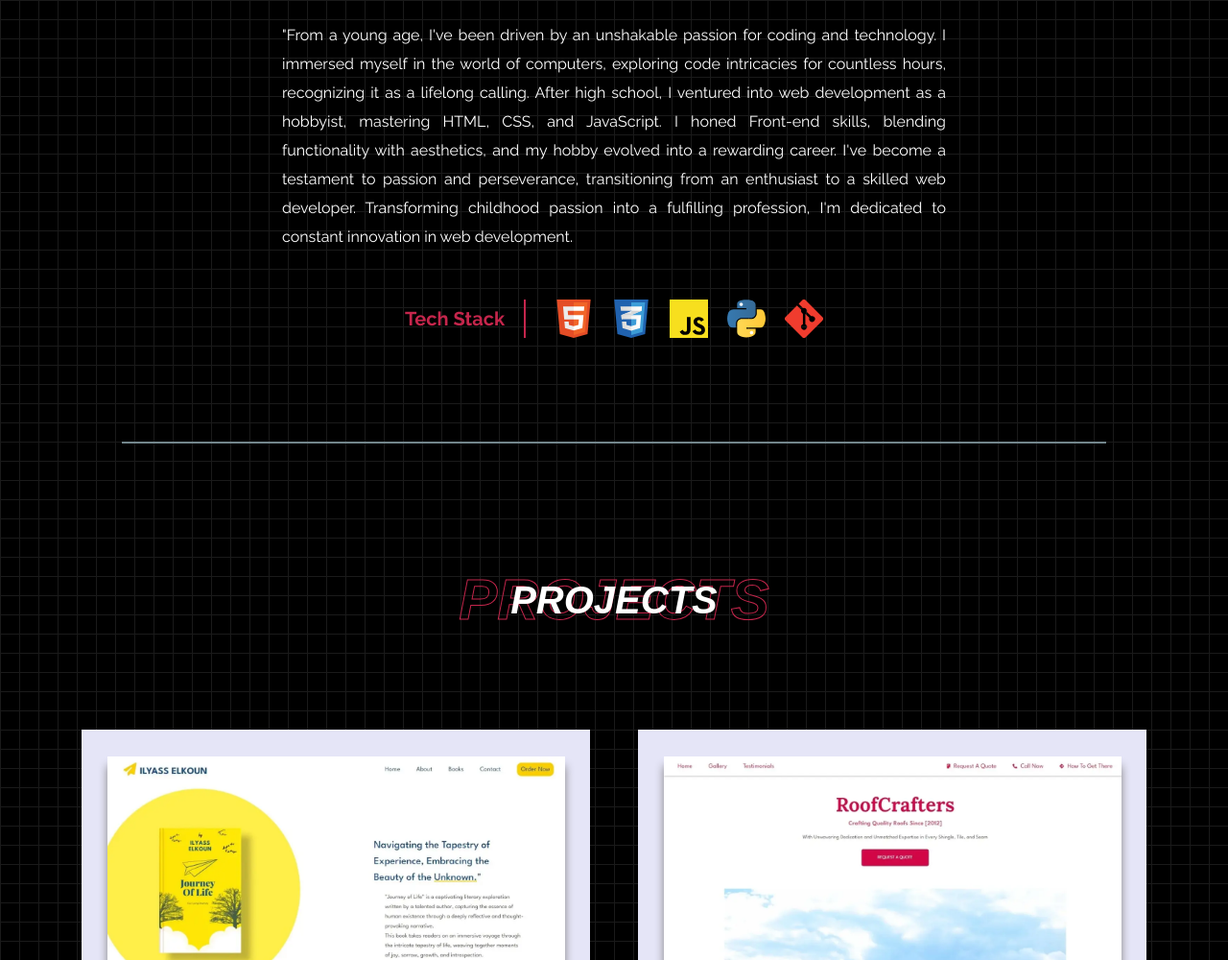
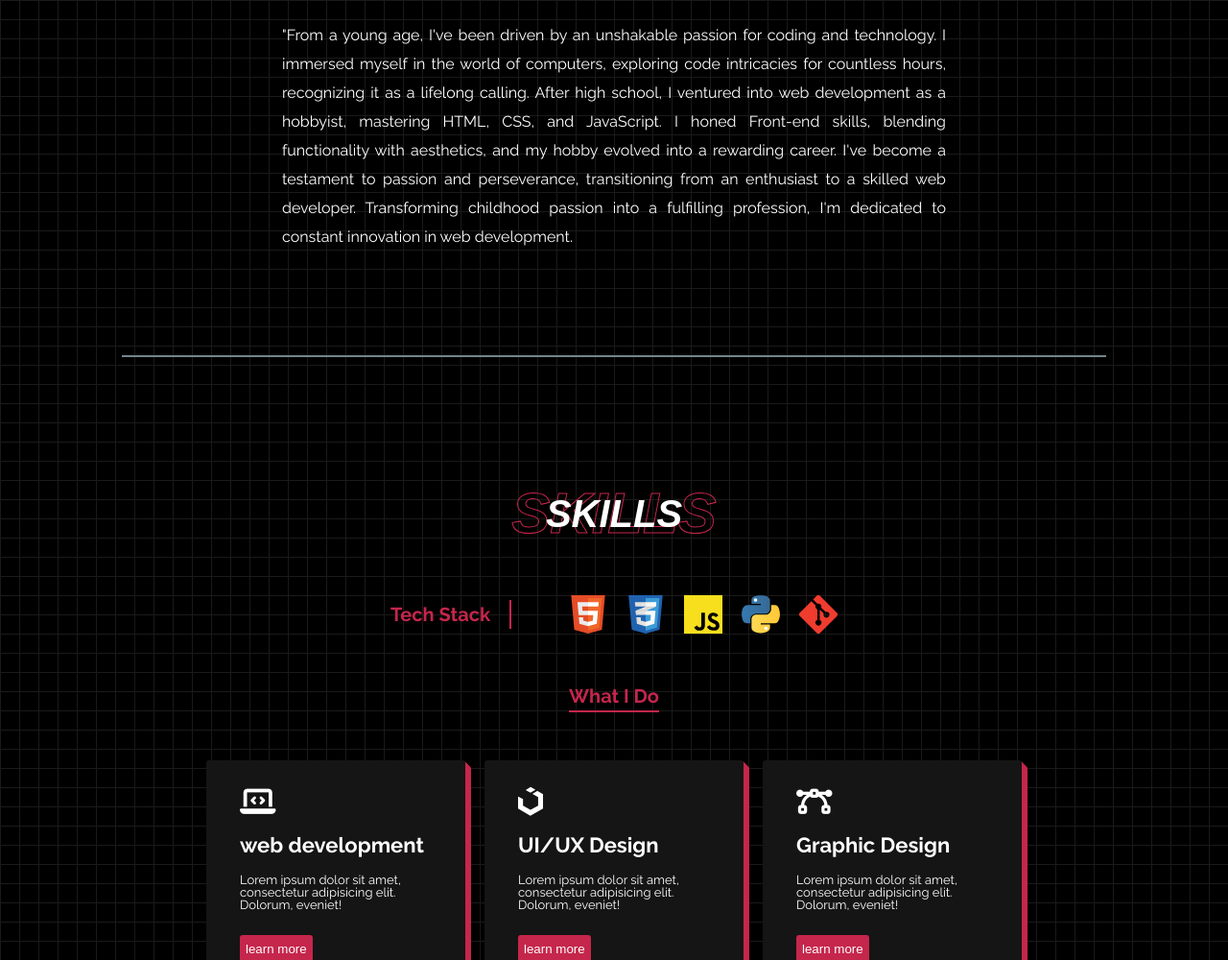
Before and after one commit to REDDDAX/Portfolio-IlyassElkoun, a plain HTML site: page index.html in a window 1280 px wide. Shown: the part 1800-2800 px from the top of the page at 96% size. Drawn offline with nearby package versions, Linux system fonts and the light colour scheme.

Commit message:
update new
no completed yet

```diff
--- a/MediaQueries.css
+++ b/MediaQueries.css
@@ -104,6 +104,14 @@
   div.tech-stack-wrapper .skills-info:nth-of-type(5):before {
     left: 145px;
   }
+  main img.moon-image{
+
+    top: 0;
+    left: 150px;
+    width: 240px;
+  height: 200px;
+
+  }
 }
 @media screen and (max-width: 611px) {
   section.about-me div.bio-picture {
@@ -166,7 +174,7 @@
     align-items: center;
     justify-content: center;
     flex-direction: column;
-    gap: 20px;
+    gap: 50px;
   }
   div.tech-stack-wrapper span.title {
     width: unset;
@@ -199,7 +207,7 @@
     justify-content: center;
     position: absolute;
     flex-direction: column;
-    background-color: black;
+    background-color: #000000;
     width: 100%;
     height: 90vh;
     top: 54px;
@@ -226,6 +234,7 @@
     margin-right: 30px;
     width: fit-content;
     height: fit-content;
+    cursor: pointer;
   }
   nav span i {
     font-size: 30px;
@@ -248,6 +257,12 @@
   }
   div.photography img {
     width: 250px;
+  }
+  main img.moon-image{
+
+    top: 0;
+    left: 70px;
+
   }
 }
 
--- a/animation.css
+++ b/animation.css
@@ -115,3 +115,18 @@
     top: 50px;
   }
 }
+
+
+@keyframes moon-rise {
+  0%{
+
+/* left: -100px; */
+top: 350px;
+opacity: 0;
+
+  }
+100%{
+  /* left: 100px; */
+
+}
+}
--- a/app.js
+++ b/app.js
@@ -45,14 +45,13 @@ const section = document.querySelectorAll("section")
 window.addEventListener("scroll", () => {
     // (window.scrollY)
     const scrollchange = scrollY;
-    console.log(scrollY);
 
     if (scrollchange > 5) {
         nav.style.backgroundColor = "black";
         nav.style.boxShadow = "10px 0 10px rgb(55, 55, 55)";
         nav.style.transition = ".3s";
         document.documentElement.style.cssText = "--bottom-border-color: #C5264C";
-        document.documentElement.style.cssText = "--box-shadow-changed: #C5264C"
+        document.documentElement.style.cssText = "--box-shadow-changed: #C5264C";
 
         // document.querySelector(":root").style.setProperty('--bottom-border-color','white')
 
--- a/index.html
+++ b/index.html
@@ -83,10 +83,10 @@
               onclick="closeMenu()">Home</a></li>
           <li data-aos="fade-left" data-aos-duration="700"><a href="#about-me" id="nav-name" class="nav-name"
               onclick="closeMenu()">about</a></li>
+          <li data-aos="fade-left" data-aos-duration="900"><a href="#skills" id="nav-name" class="nav-name"
+              onclick="closeMenu()">skills</a></li>
           <li data-aos="fade-left" data-aos-duration="800"><a href="#projects" id="nav-name" class="nav-name"
               onclick="closeMenu()">projects</a></li>
-          <li data-aos="fade-left" data-aos-duration="900"><a href="" id="nav-name" class="nav-name"
-              onclick="closeMenu()">skills</a></li>
           <li data-aos="fade-left" data-aos-duration="900"><a href="#contact-me" id="nav-name"
               class="contact-me nav-name" onclick="closeMenu()">contact me</a></li>
         </ul>
@@ -104,7 +104,7 @@
 
 
   <main id="home">
-
+<img src="./images/White_Moon_PNG_Clipart_Picture.png" alt="" class="moon-image" >
     <span class="h1-name" data-aos="fade-right" data-aos-duration="500">
       <h1 class="color-golden">hi,</h1>
     </span>
@@ -152,6 +152,11 @@
     </div> -->
 
 
+
+  </section>
+  <hr>
+  <section id="skills">
+    <h1 class="section-title"><i>skills</i><i>skills</i></h1>
     <div class="experience-container">
       <div class="tech-stack-wrapper"><span class="title">
           <h4>tech stack</h4>
@@ -187,6 +192,34 @@
         </div>
       </div>
 
+    </div>
+      <div class="what-i-do">
+        <span class="title">
+          <h4>what i do</h4>
+        </span>
+        <div class="skill-wrapper">
+          <div class="skills-frame">
+            <i class="fa-solid fa-laptop-code"></i>
+            <h4>web development</h4>
+            <p>Lorem ipsum dolor sit amet, consectetur adipisicing elit. Dolorum, eveniet!</p>
+            <button class="learn-more">learn more</button>
+          </div>
+          <div class="skills-frame">
+            <i class="fa-brands fa-uikit"></i>
+            <h4>UI/UX Design</h4>
+            <p>Lorem ipsum dolor sit amet, consectetur adipisicing elit. Dolorum, eveniet!</p>
+            <button class="learn-more">learn more</button>
+          </div>
+          <div class="skills-frame">
+            <i class="fa-solid fa-bezier-curve"></i>
+            <h4>Graphic Design</h4>
+            <p>Lorem ipsum dolor sit amet, consectetur adipisicing elit. Dolorum, eveniet!</p>
+            <button class="learn-more">learn more</button>
+          </div>
+
+      </div>
+
+      </div>
 
 
     </div>
@@ -237,13 +270,6 @@
     </div>
   </section>
   <hr>
-  <section id="skills">
-
-
-
-
-
-  </section>
   <section class="contact-me" id="contact-me">
 
     <div class="contact-form">
--- a/style.css
+++ b/style.css
@@ -39,14 +39,7 @@ body {
     linear-gradient(to right, #1a1a1a 1px, #000000 1px);
   background-size: 20px 20px;
 }
-body::before {
-  content: "";
-  background-image: linear-gradient(rgb(0, 0, 0), rgba(0, 0, 0, 0.201));
-  height: 100px;
-  width: 100%;
-  position: absolute;
-  top: 720px;
-}
+
 header {
   position: relative;
 }
@@ -126,7 +119,7 @@ ul a::after {
   content: "";
   position: absolute;
   background-color: black;
-  background-color: var(--bottom-border-color);
+  background-color: var(--box-shadow-changed);
   width: 100%;
   height: 2px;
   transform: scale(0, 1);
@@ -162,7 +155,16 @@ main {
   /* scroll-snap-align: start; */
   background-color: var(--background-color);
 }
-
+main img.moon-image{
+  position: absolute;
+  width: 340px;
+  height: 300px;
+  top: 0;
+  left: clamp(100px, 30vw, 500px);
+  opacity: 1;
+  rotate: 180deg;
+  animation: moon-rise 1.5s ease-in-out;
+}
 main img {
   height: 100%;
   width: 100%;
@@ -322,6 +324,15 @@ main div:nth-child(2) {
     scroll-snap-align: start;
     transition: 10s;
 } */
+
+section.about-me::before {
+  content: "";
+  background-image: linear-gradient(rgb(0, 0, 0), rgba(0, 0, 0, 0.201));
+  height: 100px;
+  width: 100%;
+  position: absolute;
+  top: 0;
+}
 section {
   padding: 100px 0;
 }
@@ -336,6 +347,7 @@ section.about-me {
   justify-content: center;
   margin: 0;
   gap: 50px;
+  position: relative;
 }
 section .section-title {
   text-transform: uppercase;
@@ -429,7 +441,11 @@ section.about-me .bio-picture img {
 
   padding: 0 30px;
 }
-
+section#skills {
+  display: flex;
+  flex-direction: column;
+  gap: 50px;
+}
 div.experience-container {
   height: 100%;
   width: 100%;
@@ -443,7 +459,7 @@ div.tech-stack-wrapper {
   display: flex;
   align-items: center;
   justify-content: center;
-  gap: 20px;
+  gap: 50px;
 }
 div.tech-stack-wrapper div {
   display: flex;
@@ -463,6 +479,7 @@ div.tech-stack-wrapper span.title {
   padding-right: 20px;
   margin-right: 10px;
   border-right: solid var(--accent-color-red) 2px;
+
 }
 div.tech-stack-wrapper span {
   margin: 0;
@@ -562,21 +579,6 @@ div.tech-stack-wrapper
   width: 50px;
 }
 
-/*before--------------------------*/
-/* div.tech-stack-wrapper div:nth-of-type(1) span::before{
-  position: absolute;
-  background-color: white;
-  width: fit-content;
-  text-transform: uppercase;
-  z-index: 88;
-  top: 50px;
-  padding: 10px;
-  border-radius: 10px;
-  color: var(--accent-color-red);
-  font-weight: bold;
-
-} */
-
 div.tech-stack-wrapper .skills-info:nth-of-type(1) {
   position: absolute;
 
@@ -635,7 +637,112 @@ div.tech-stack-wrapper .skills-info:before {
   rotate: 45deg;
 }
 
-/*before-----------*/
+
+
+
+
+
+
+
+
+div.what-i-do{
+  display: flex;
+  flex-direction: column;
+  align-items: center;
+  gap: 50px;
+}
+
+
+div.what-i-do span.title h4 {
+  color: var(--accent-color-red);
+  font-size: 20px;
+  text-transform: capitalize;
+
+}
+div.what-i-do span.title {
+  padding: 0px;
+  margin: 0px;
+  width: fit-content;
+  border-bottom: solid var(--accent-color-red) 2px;
+}
+div.what-i-do .skill-wrapper{
+display: flex;
+gap: 20px;
+flex-wrap: wrap;
+align-items: center;
+justify-content: center;
+}
+div.what-i-do div.skills-frame{
+  width: 270px;
+  height: 240px;
+  background-color: rgb(21, 21, 21);
+
+  border-radius: 3px;
+  box-shadow: var(--accent-color-red) 1px 1px,
+  var(--accent-color-red) 2px 2px,
+  var(--accent-color-red) 3px 3px,
+  var(--accent-color-red) 4px 4px,
+  var(--accent-color-red) 5px 5px,
+  var(--accent-color-red) 6px 6px;
+  display: flex;
+  flex-direction: column;
+  justify-content: center;
+  align-items: start;
+  gap: 15px;
+  transition: .4s;
+}
+div.what-i-do div.skills-frame:hover{
+
+
+ cursor:default;
+
+  /* box-shadow: var(--accent-color-red) 0px 0px; */
+
+}
+div.what-i-do div.skills-frame i{
+  color: white;
+  font-size: 30px;
+}
+div.what-i-do div.skills-frame h4{
+  font-size: 22px;
+}
+div.what-i-do div.skills-frame p{
+  font-size: 13px;
+  line-height: 13px;
+  width: 80%;
+  text-align: left;
+}
+div.what-i-do div.skills-frame i,
+div.what-i-do div.skills-frame h4,
+div.what-i-do div.skills-frame p,
+div.skills-frame button.learn-more{
+  margin-left:35px;
+}
+
+div.what-i-do div.skills-frame button.learn-more{
+  height: 30px;
+  background-color: var(--accent-color-red);
+  border: none;
+  color: white;
+cursor: pointer;
+transition: .4s;
+border-radius: 3px;
+margin-top: 10px;
+}
+div.what-i-do div.skills-frame button.learn-more:hover{
+  background-color: #f25879;
+  border: none;
+  color: white;
+cursor: pointer;
+}
+
+
+
+
+
+
+
+
 
 hr {
   width: 80%;
```
Also changed, not shown: images/609bbba89bb59bed67a73d55_sergey-sokolov-yxJavcfExYs-unsplash.jpg (added), images/Whats-the-Difference-Between-UX-Design-vs.-UI-Design_@3x-1-scaled.jpg (added), images/White_Moon_PNG_Clipart_Picture.png (added), logos/miro-logos-idYC5f2L1X.png (added), logos/miro/miro-logos-idG4aRyg5R.svg (added), 2 other files.
